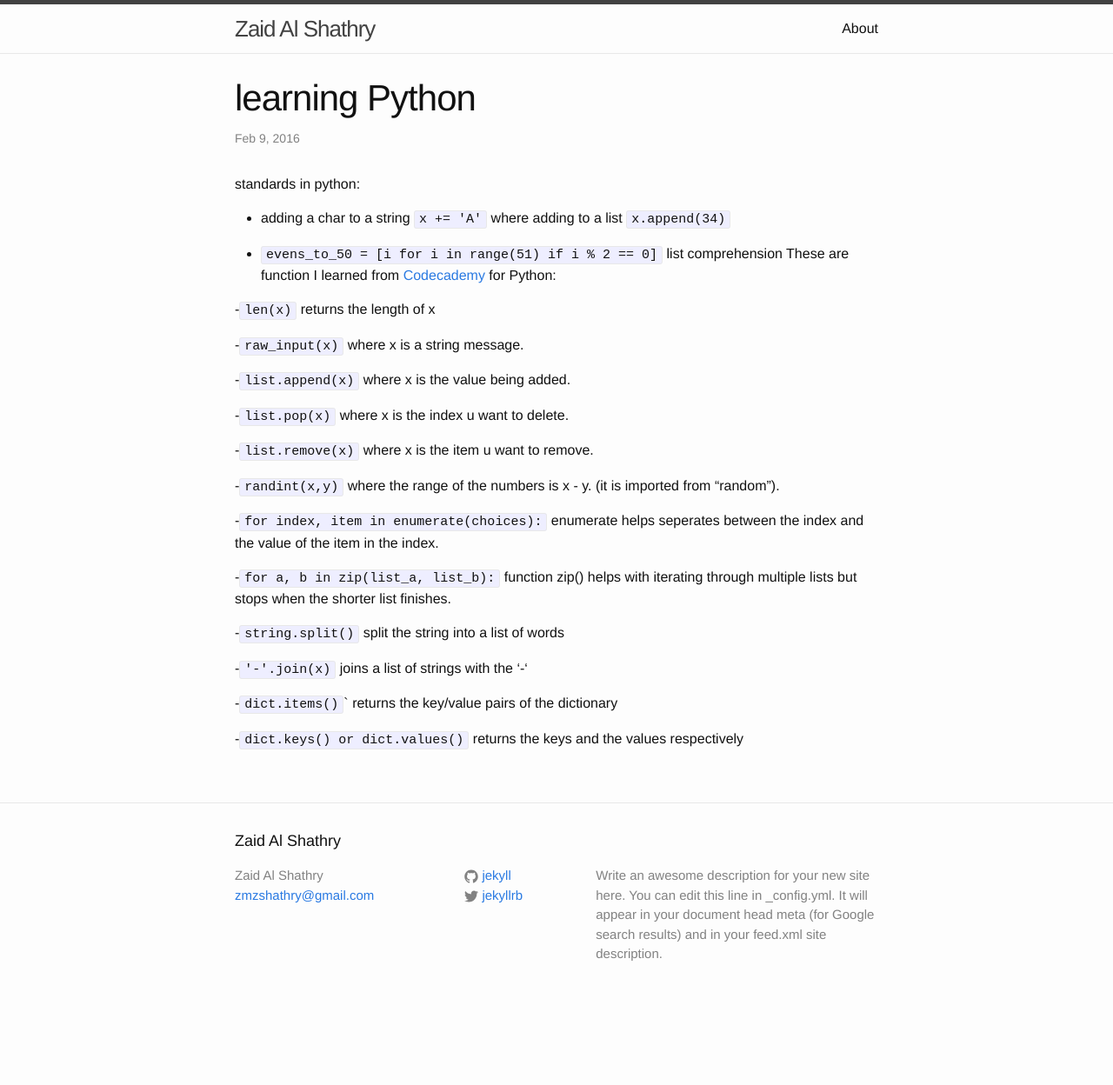
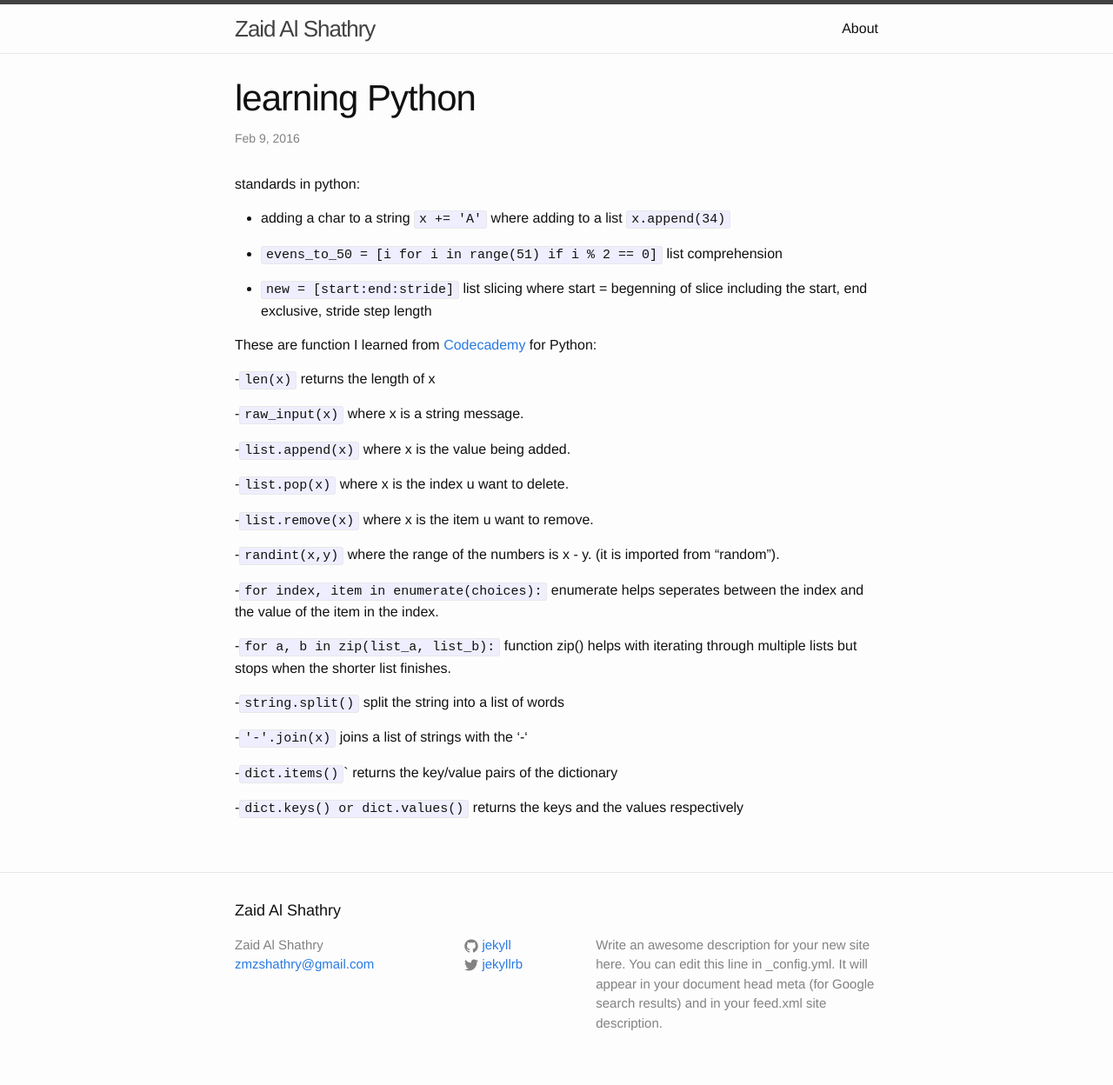
Before and after one commit to zaidmsh/zaid.github.io, a Jekyll site: the page built from _posts/2016-02-10-PthonFun.markdown, in a window 1280 px wide. Shown: the whole page at 87% size. Built offline with Jekyll 4.4.1, drawn with Linux system fonts in a browser that asks for light colours; before the commit the page ends 1169 px from its top, so only the background shows below that.

Commit message:
adding list slicing technique

````diff
--- a/_posts/2016-02-10-PthonFun.markdown
+++ b/_posts/2016-02-10-PthonFun.markdown
@@ -9,6 +9,9 @@ standards in python:
 - adding a char to a string ```x += 'A'``` where adding to a list ``` x.append(34)```
 
 - ```evens_to_50 = [i for i in range(51) if i % 2 == 0]``` list comprehension
+
+- ```new = [start:end:stride]``` list slicing where start = begenning of slice including the start, end exclusive, stride step length
+
 These are function I learned from [Codecademy][code-cademy] for Python:
 
 -```len(x)``` returns the length of x
````
